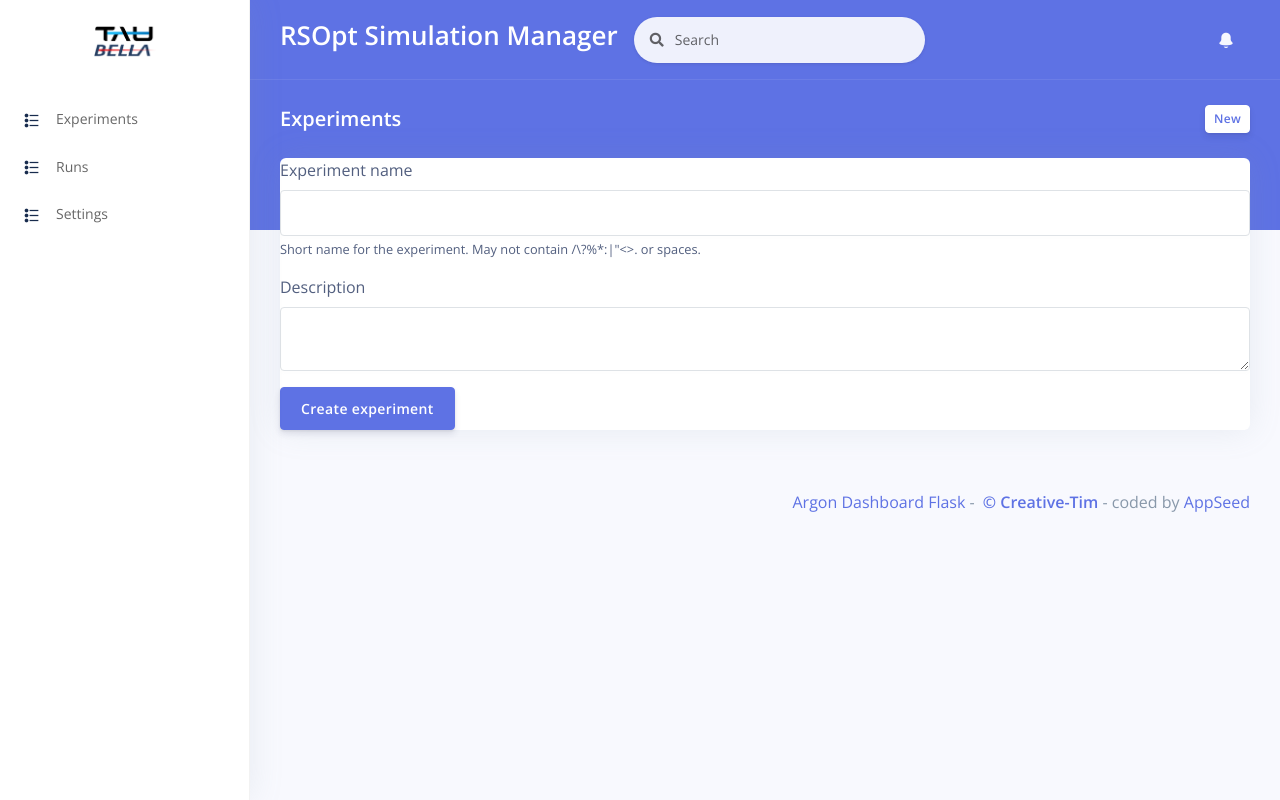
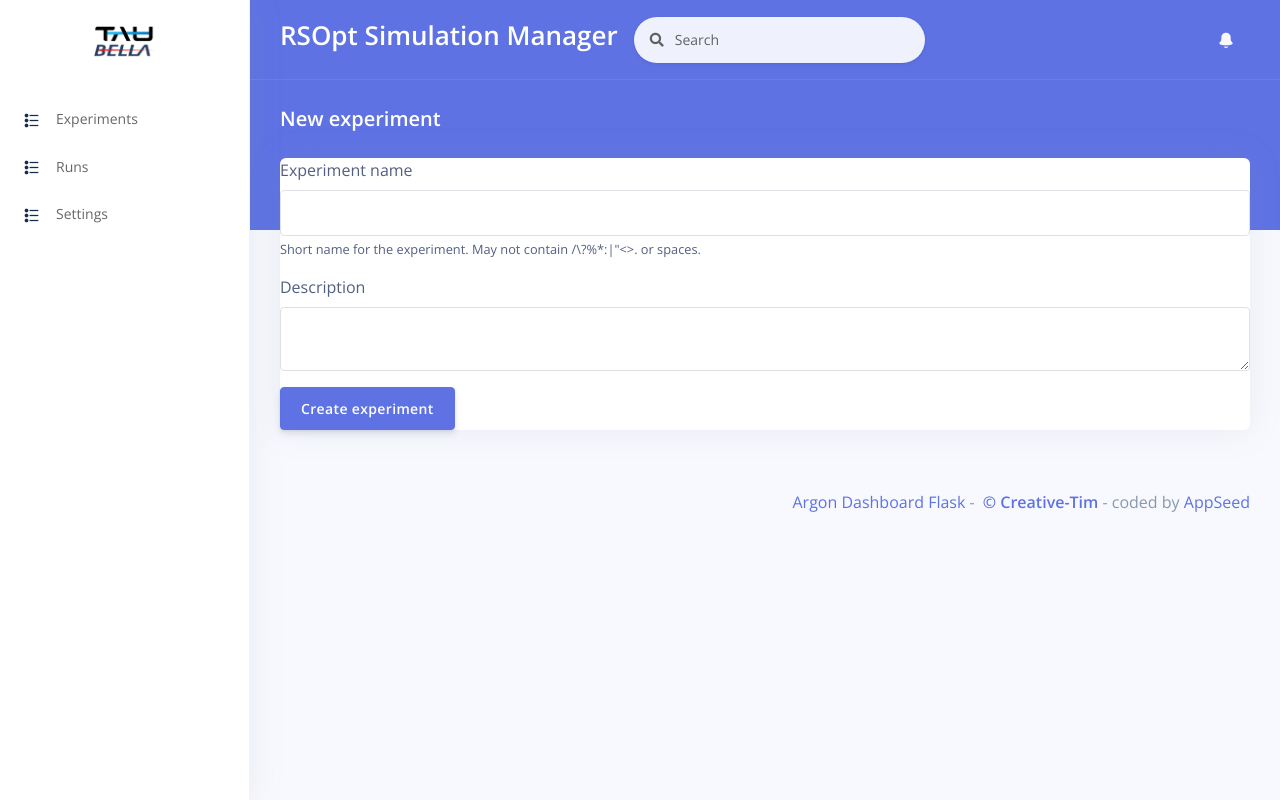
Before and after one commit to TAUSystems/HTU_ebeam_transport_optimization, a Flask app: page /experiments/new in a window 1280 px wide. Run offline with Flask 2, Linux system fonts and the light colour scheme; some libraries are stand-ins or nearby versions.

Commit message:
Add create experiment functionality

```diff
--- a/rsopt_simulation_manager/apps/templates/home/experiments.html
+++ b/rsopt_simulation_manager/apps/templates/home/experiments.html
@@ -12,7 +12,7 @@
             <h6 class="h2 text-white d-inline-block mb-0">Experiments</h6>
           </div>
           <div class="col-lg-6 col-5 text-right">
-            <a href="#" class="btn btn-sm btn-neutral">New</a>
+            <a href="/experiments/new" class="btn btn-sm btn-neutral">New</a>
           </div>
         </div>
       </div>
--- a/rsopt_simulation_manager/apps/templates/home/new.html
+++ b/rsopt_simulation_manager/apps/templates/home/new.html
@@ -11,10 +11,7 @@
       <div class="header-body">
         <div class="row align-items-center py-4">
           <div class="col-lg-6 col-7">
-            <h6 class="h2 text-white d-inline-block mb-0">Experiments</h6>
-          </div>
-          <div class="col-lg-6 col-5 text-right">
-            <a href="#" class="btn btn-sm btn-neutral">New</a>
+            <h6 class="h2 text-white d-inline-block mb-0">New {{ new_item_class }}</h6>
           </div>
         </div>
       </div>
```
Also changed, not shown: rsopt_simulation_manager/apps/logic/experiments.py (+9 -2 lines).
